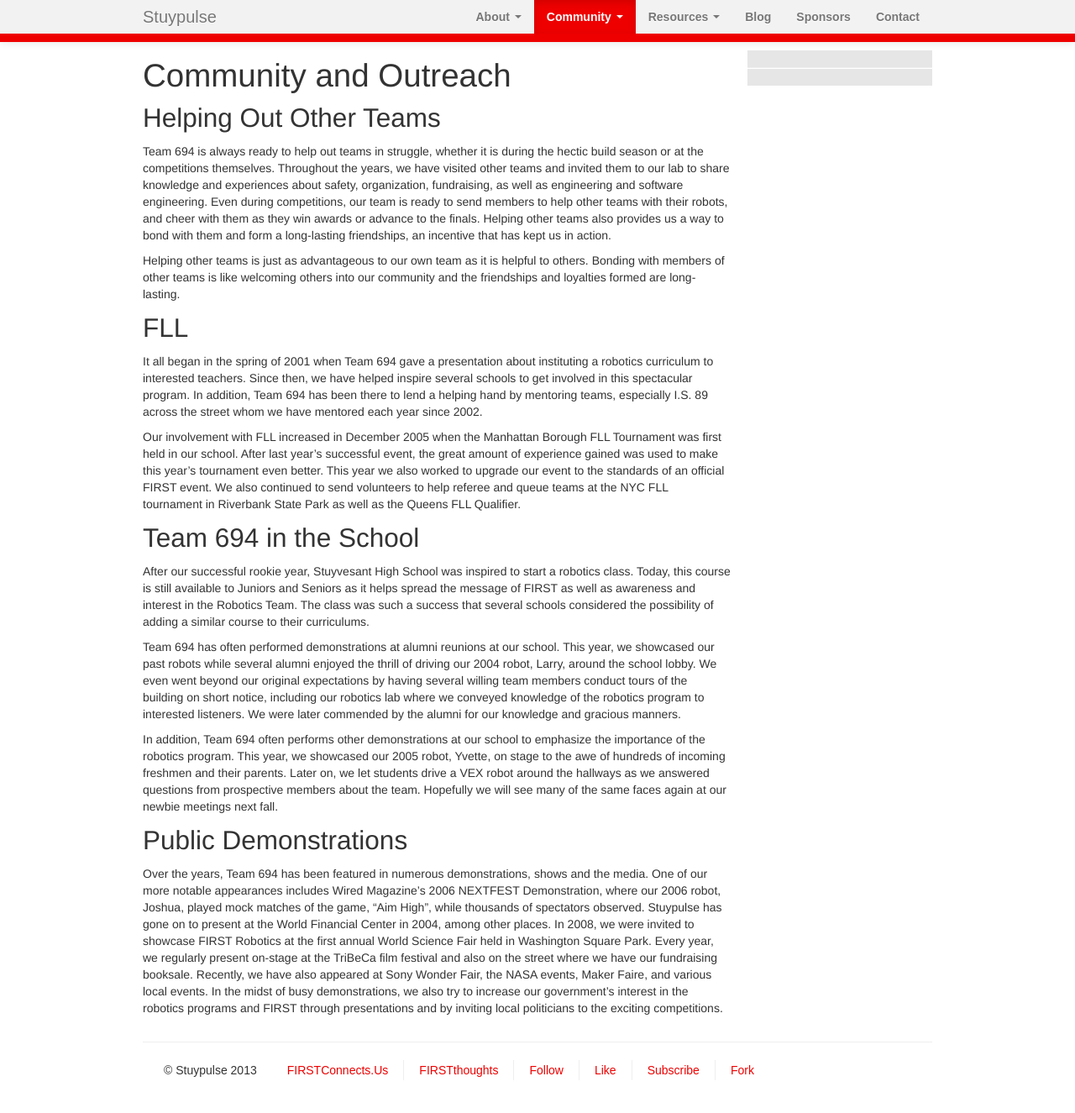
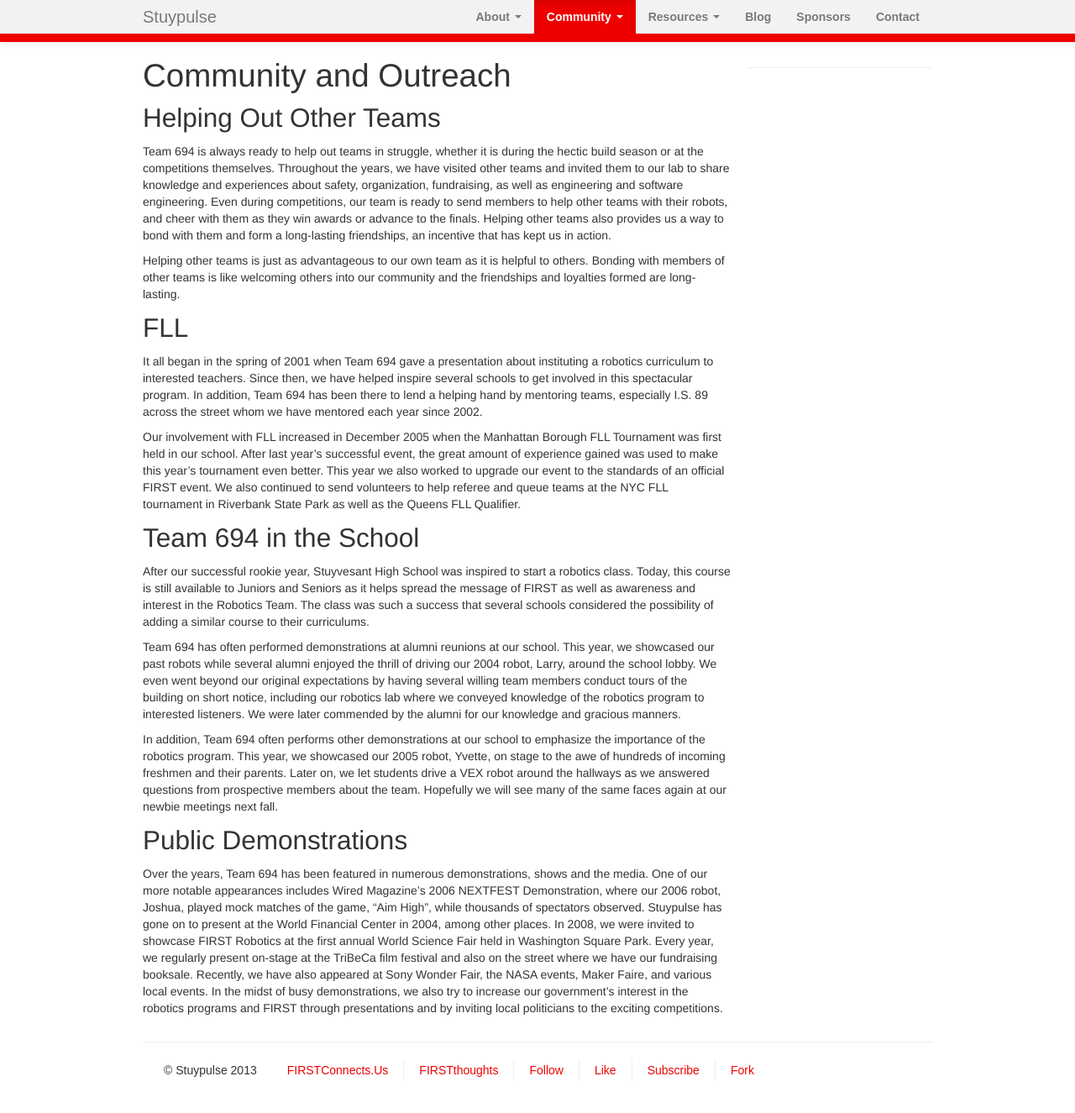
Before and after one commit to StuyPulse/team694.github.io, a Jekyll site: the page built from community/index.md, in a window 1280 px wide and 1326 px high. Shown: the whole window at 84% size. Built offline with Jekyll 4.4.1, drawn with Linux system fonts in a browser that asks for light colours; nearby versions of some CDN libraries.

Commit message:
Revert "Change sidebar color"
This reverts commit 24ffe71c9f74830807bfe2accb3c94729bf15a01.

```diff
--- a/_layouts/page-with-sidebar.html
+++ b/_layouts/page-with-sidebar.html
@@ -6,7 +6,7 @@ layout: default
         <h1>{{ page.title }}</h1>
         {{ content }}
     </div>
-    <div class="span3 sidebar">
+    <div class="span3">
         <hr>
         {% if page.url == '/about/index.html' %}
             {% include sidebar/about.html %}
--- a/css/main.css
+++ b/css/main.css
@@ -53,10 +53,6 @@
     padding-bottom: 10px;
 }
 
-.sidebar {
-    background-color: #e6e6e6;
-}
-
 /* Footer nav style adapted from http://www.controlgroup.com/ */
 .footer-nav {
   display: block;
```
